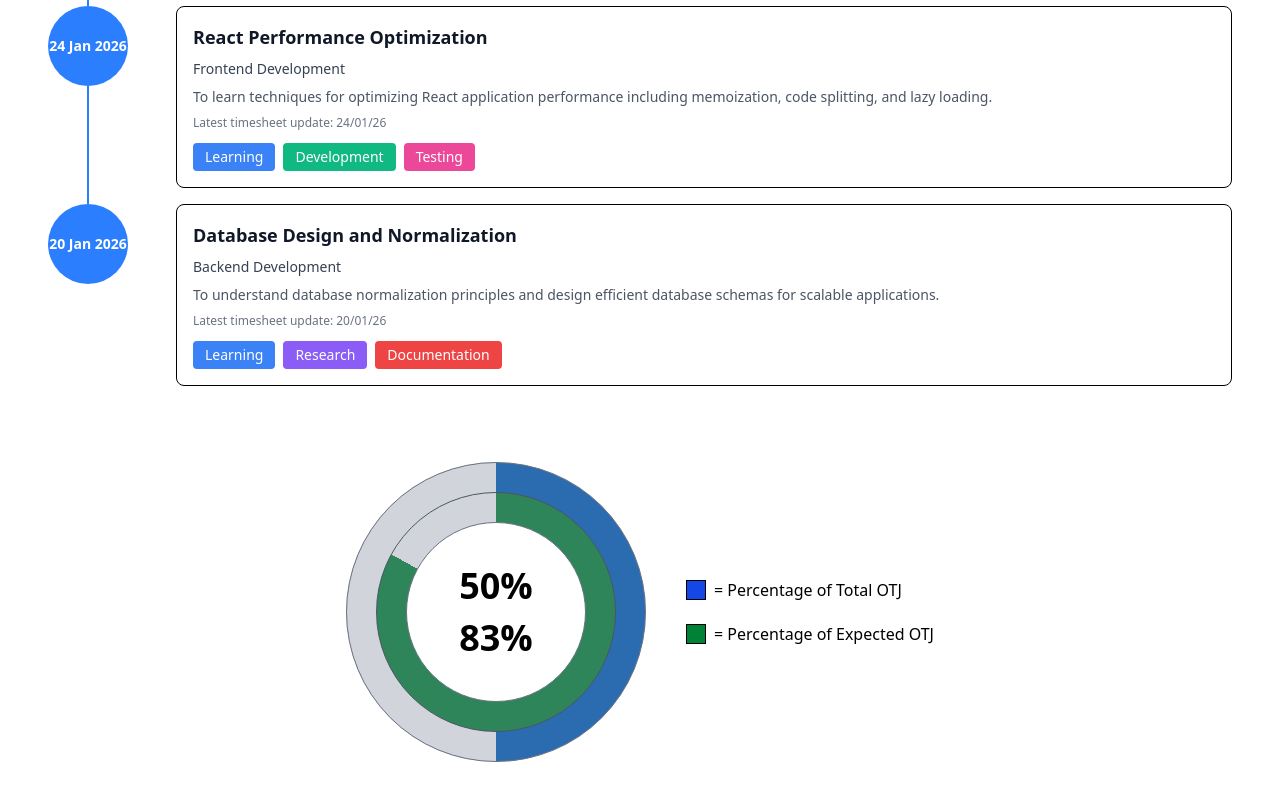
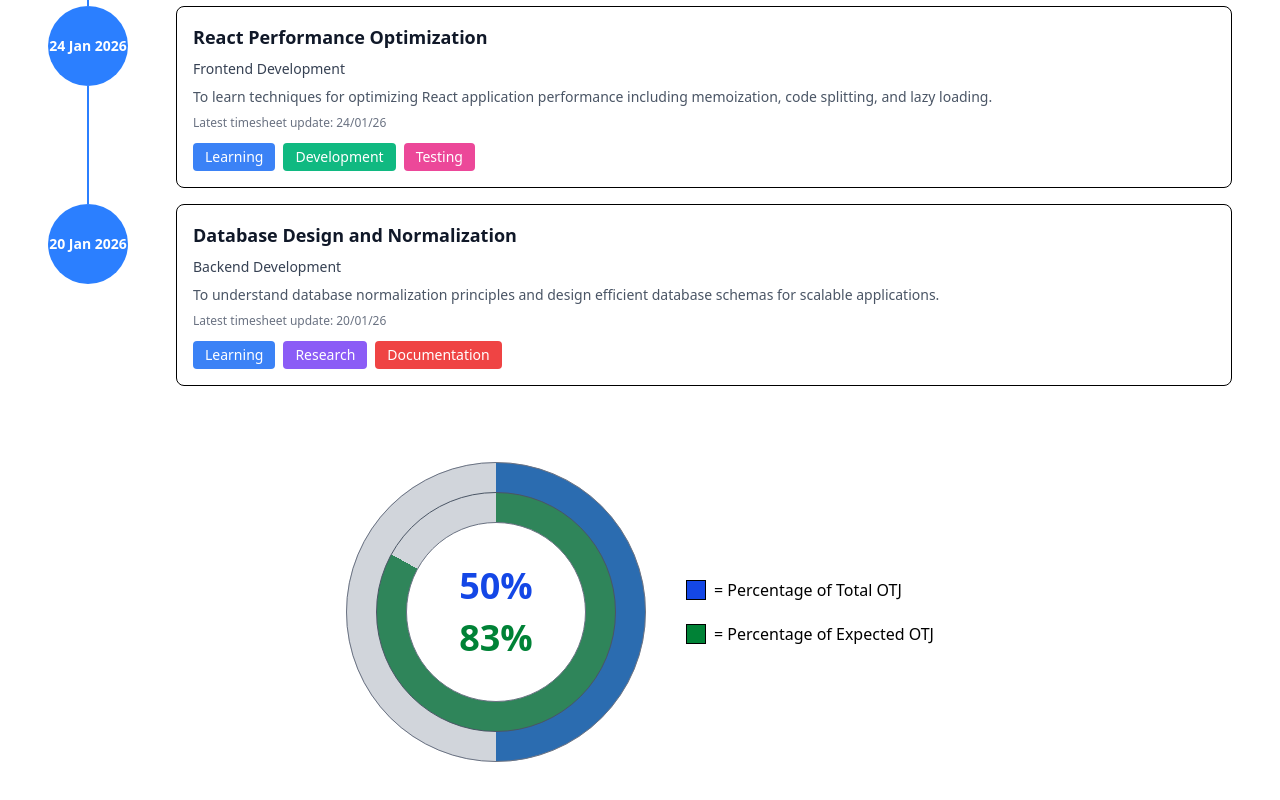
Before and after one commit to shaquillekiragu/otj-hackathon, a React (Vite) app in the folder client/: page / in a window 1280 px wide. Shown: the part 514-1314 px from the top of the page. Built offline with nearby package versions, Linux system fonts and the light colour scheme.

Commit message:
add colours to percentage text

```diff
--- a/client/src/components/ProgressTracker.tsx
+++ b/client/src/components/ProgressTracker.tsx
@@ -24,8 +24,8 @@ export default function ProgressTracker(){
 							style={{ background: percentageOfExpectedGradient }}
 						>
 							<div className="w-45 h-45 rounded-full flex flex-col justify-center items-center gap-3 bg-white border border-gray-500">
-								<p className="text-4xl font-bold">{percentageOfTotal}%</p>
-								<p className="text-4xl font-bold">{percentageOfExpected}%</p>
+								<p className="text-4xl font-bold text-blue-700">{percentageOfTotal}%</p>
+								<p className="text-4xl font-bold text-green-700">{percentageOfExpected}%</p>
 							</div>
 						</div>
 					</div>
```
